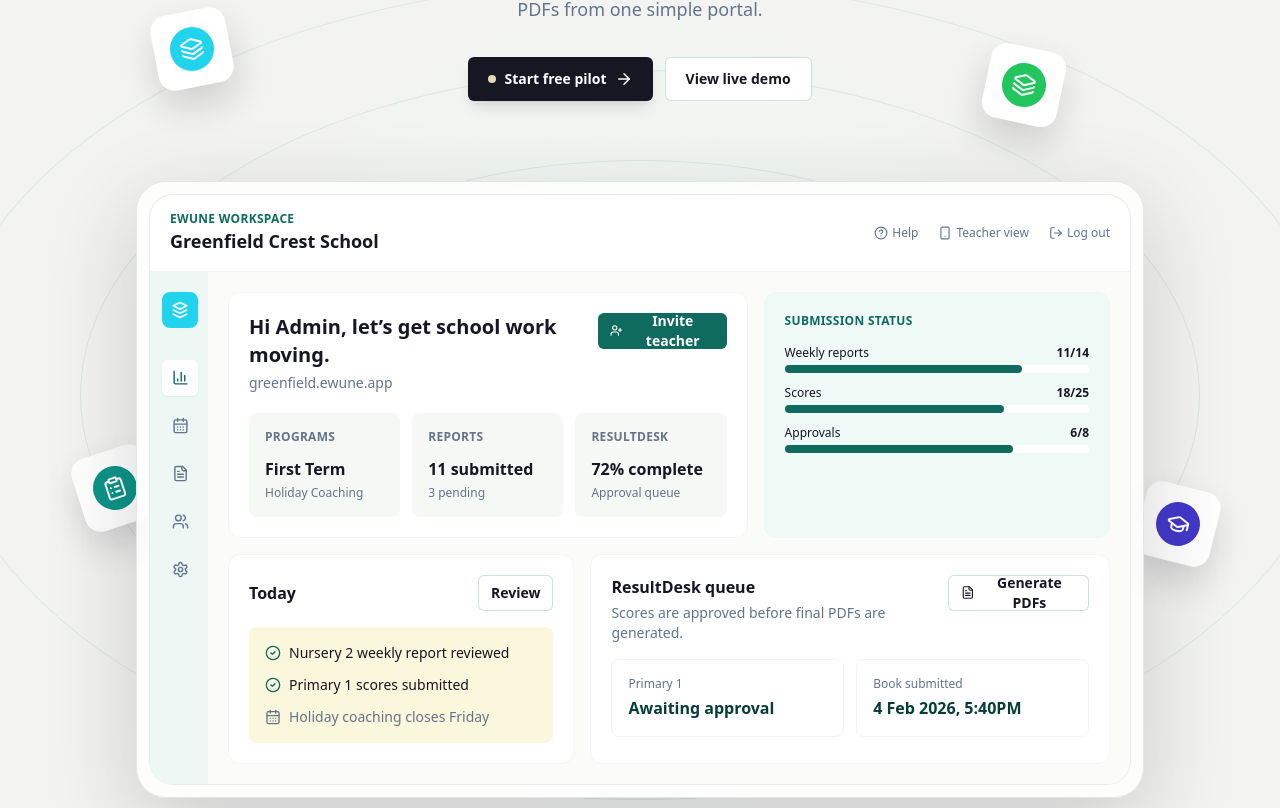
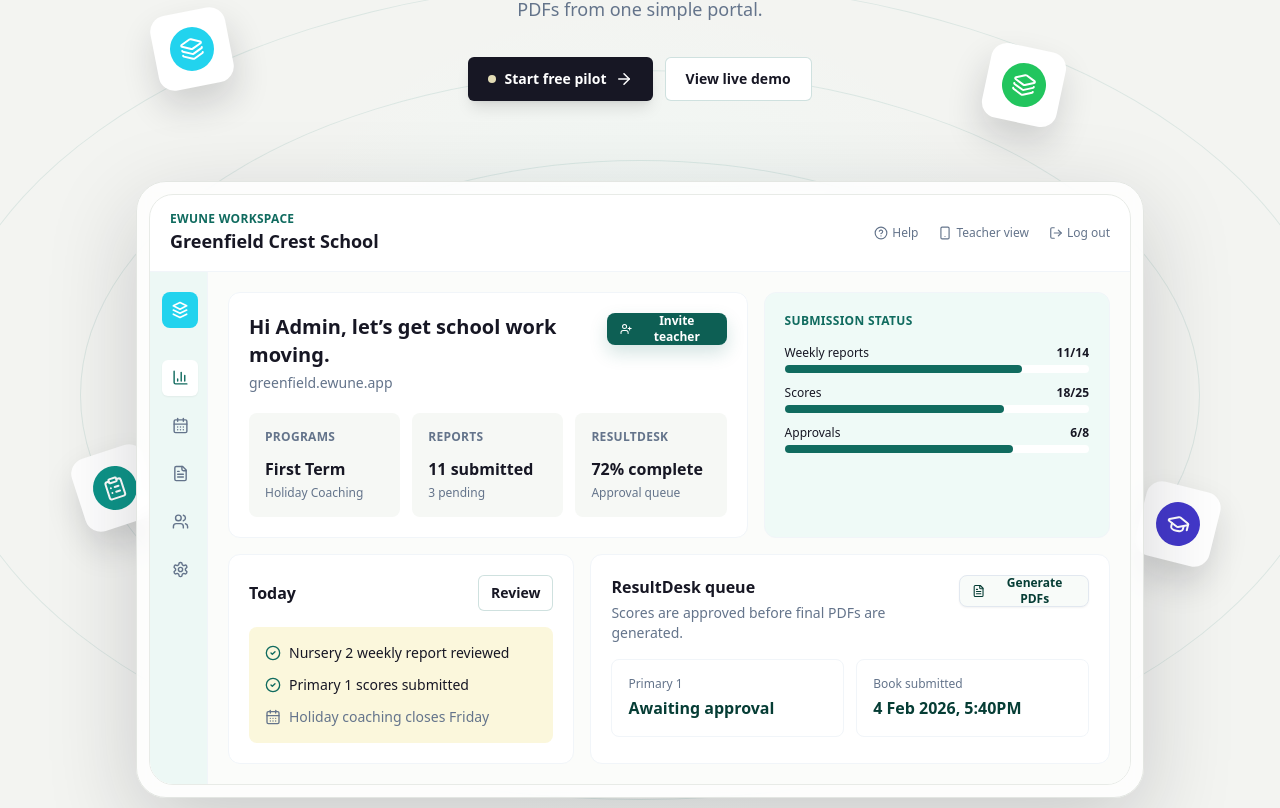
Before and after one commit to userube/result-desk-fe, a Next.js app: page / in a window 1280 px wide. Shown: the part 429-1237 px from the top of the page. Built offline with nearby package versions, Linux system fonts and the light colour scheme.

Commit message:
Polish hero dashboard controls

```diff
--- a/src/components/marketing/dashboard-preview.tsx
+++ b/src/components/marketing/dashboard-preview.tsx
@@ -42,7 +42,12 @@ export function DashboardPreview() {
                     <h4 className="text-xl font-bold">Hi Admin, let’s get school work moving.</h4>
                     <p className="mt-1 text-sm text-slate-500">greenfield.ewune.app</p>
                   </div>
-                  <Button size="sm"><UserPlus size={15} /> Invite teacher</Button>
+                  <Button
+                    size="sm"
+                    className="h-8 rounded-lg border border-brand/10 bg-[#0d5f54] px-3 text-xs shadow-[0_8px_18px_rgba(16,107,95,0.18)] hover:bg-brand-dark"
+                  >
+                    <UserPlus size={14} /> Invite teacher
+                  </Button>
                 </div>
                 <div className="mt-5 grid gap-3 md:grid-cols-3">
                   {[
@@ -95,7 +100,13 @@ export function DashboardPreview() {
                     <h4 className="font-bold">ResultDesk queue</h4>
                     <p className="mt-1 text-sm text-slate-500">Scores are approved before final PDFs are generated.</p>
                   </div>
-                  <Button variant="outline" size="sm"><FileText size={15} /> Generate PDFs</Button>
+                  <Button
+                    variant="outline"
+                    size="sm"
+                    className="h-8 rounded-lg border-slate-200 bg-[#f8fbf9] px-3 text-xs text-brand-dark shadow-sm hover:border-brand/25 hover:bg-brand-soft"
+                  >
+                    <FileText size={14} /> Generate PDFs
+                  </Button>
                 </div>
                 <div className="mt-4 grid gap-3 sm:grid-cols-2">
                   <div className="rounded-lg border border-slate-100 p-4">
```
